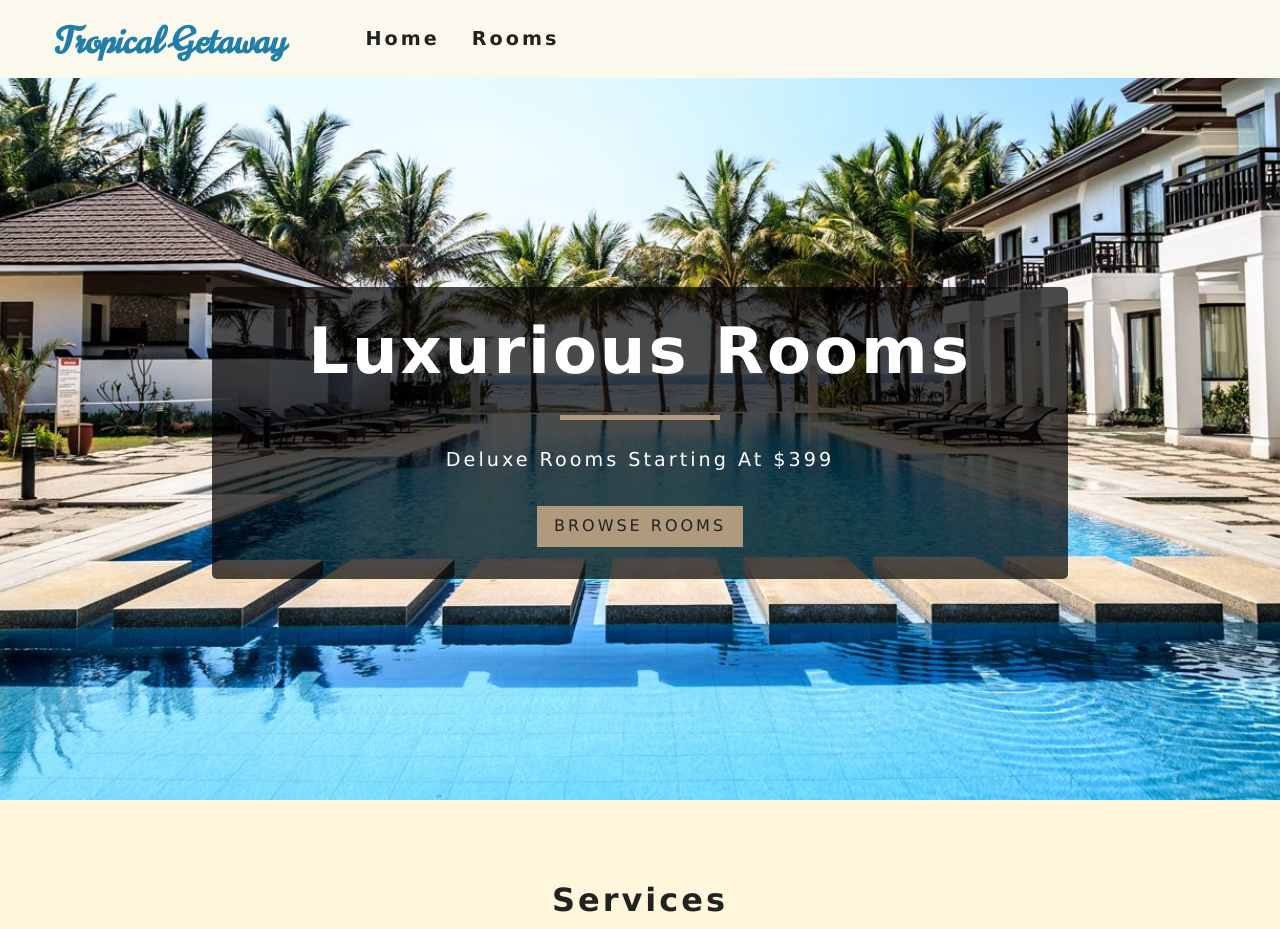
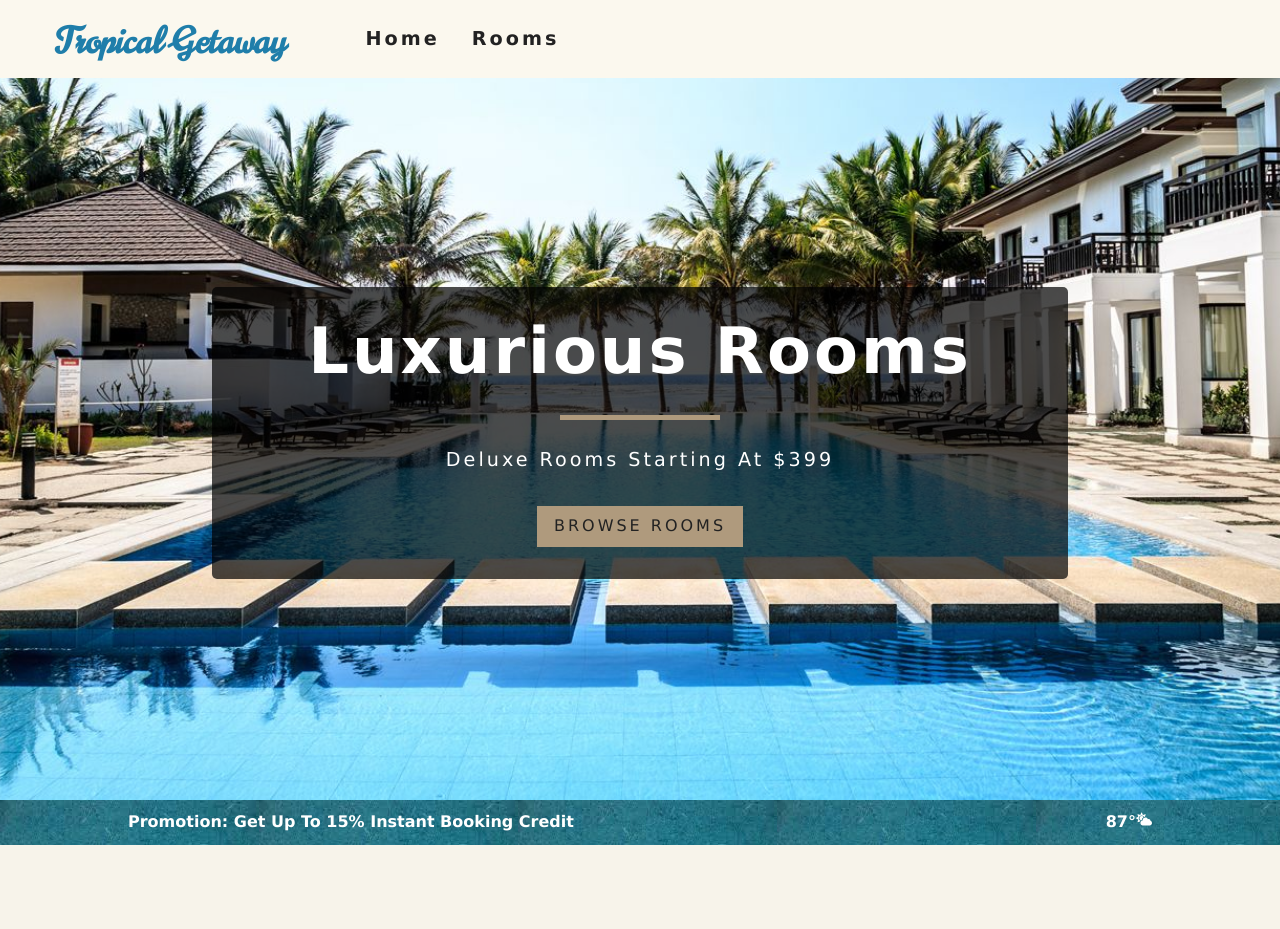
Before and after one commit to tam135/Beach-getaway, a React (Create React App) app: page / in a window 1280 px wide. Shown: the top 929 px of the page. Built offline with nearby package versions, Linux system fonts and the light colour scheme.

Commit message:
added lower nav bar

```diff
--- a/src/App.css
+++ b/src/App.css
@@ -8,7 +8,7 @@
   --mainWhite: #fff;
   --offWhite: #f7f7f7;
   --lightCream: #FBF8EE;
-  --lighterCream: rgb(255, 246, 219);
+  --lighterCream: #f7f3ea;
   --mainBlue: rgb(2, 79, 124);
   --mainBlack: #222;
   --mainGrey: #ececec;
@@ -267,7 +267,7 @@ h6 {
 }
 
 .service {
-  background-color: rgba(255, 255, 255, 0.4);
+  background-color: rgba(255, 255, 255, 0.6);
   padding: 1.5rem;
   border-radius: 5px;
   box-shadow: 0 1.5rem 4rem rgba(0, 0, 0, 0.15);
@@ -549,3 +549,43 @@ h6 {
   }
 }
 /* end of rooms fitler*/
+
+
+/* lower nav */
+.lowerNav {
+  background-image: url('./images/teal.jpg');
+  height: 45px;
+
+}
+
+.lowerNav__container {
+  height: 45px;
+  width: 80%;
+  margin: 0 auto;
+  display: flex;
+}
+
+.col {
+  color: var(--mainWhite);
+}
+
+.col p {
+  margin-top: .7rem;
+  font-weight: 600;
+}
+.col-md-9 {
+  width: 75%;
+
+}
+.col-md-3 {
+  text-align: right;
+  width: 25%;
+}
+
+@media screen and (max-width: 768px) {
+  .lowerNav {
+    display: none;
+  }
+}
+
+/* End of lower Nav */
--- /dev/null
+++ b/src/components/LowerNavBar.js
@@ -0,0 +1,22 @@
+import React from 'react'
+import { Link } from 'react-router-dom'
+import { FaCloudSun } from 'react-icons/fa'
+export default function LowerNavBar() {
+    return (
+      <nav className="lowerNav">
+        <div className="lowerNav__container">
+          <div className="lowerNav-links col col-md-9">
+            <p>
+              Promotion: Get Up To 15% Instant Booking Credit
+            </p>
+          </div>
+          <div className="weather-container col col-md-3">
+            <p>
+              87°
+              <FaCloudSun />
+            </p>
+          </div>
+        </div>
+      </nav>
+    );
+}
--- a/src/pages/Home.js
+++ b/src/pages/Home.js
@@ -1,9 +1,10 @@
 import React from 'react'
 import Hero from '../components/Hero';
 import Banner from '../components/Banner'
-import {Link} from 'react-router-dom'
 import Services from '../components/Services'
 
+import LowerNavBar from '../components/LowerNavBar'
+import {Link} from 'react-router-dom'
 export default function Home() {
     return (
         <>
@@ -14,6 +15,7 @@ export default function Home() {
                     </Link>
                 </Banner>
             </Hero>
+            <LowerNavBar/>
             <Services/>
         </>
     )
```
Also changed, not shown: src/components/Room.js (added, +34 -0 lines), src/images/teal.jpg (added).
